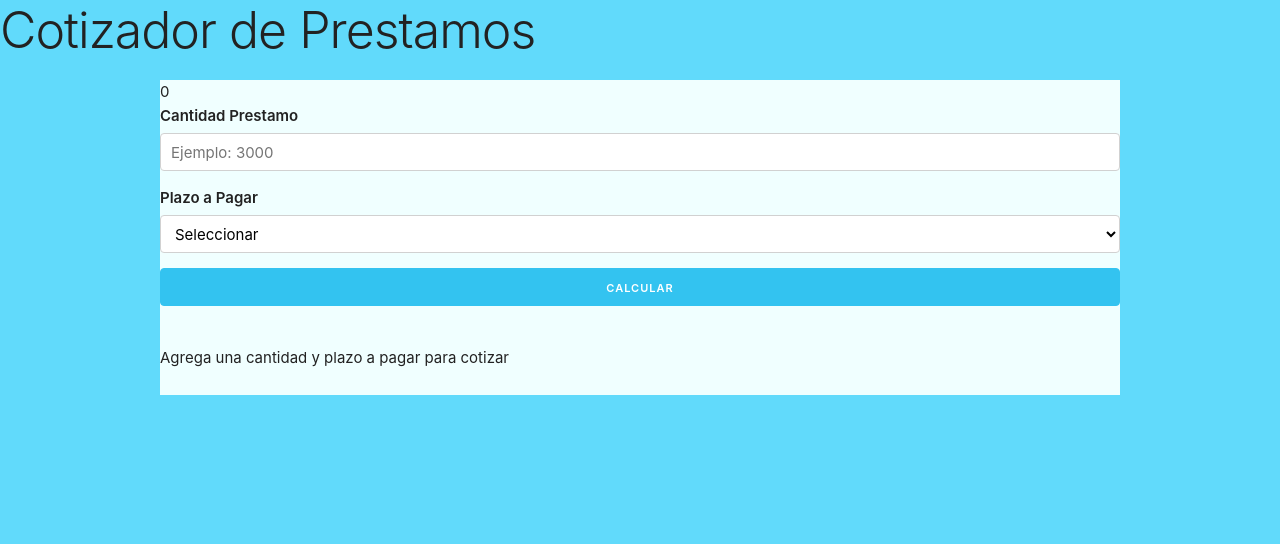
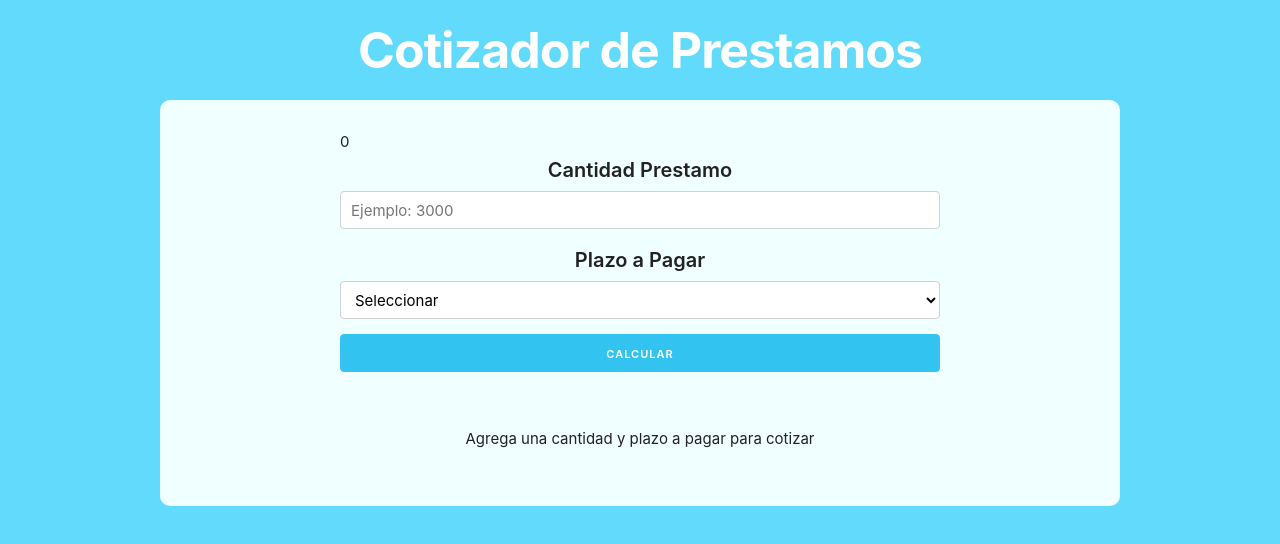
Before and after one commit to JhonTrujillo/prestamo, a React (Create React App) app: page / in a window 1280 px wide. Shown: the top 544 px of the page. Built offline with nearby package versions, Linux system fonts and the light colour scheme.

Commit message:
Feat: agregando Styles

```diff
--- a/src/index.css
+++ b/src/index.css
@@ -1,3 +1,7 @@
+html {
+  height: 100%;
+}
+
 body {
   margin: 0;
   font-family: -apple-system, BlinkMacSystemFont, 'Segoe UI', 'Roboto', 'Oxygen',
@@ -12,6 +16,44 @@ code {
     monospace;
 }
 
-#body{
-  background-color: aqua;
+h1 {
+  color: white;
+  text-transform: uppsecase;
+  text-align: center;
+  margin-top: 2rem;
+  font-weight: bold;
 }
+
+.container {
+  background-color: white;
+  padding: 1rem;
+  border-radius: 1rem;
+  margin-top: 2rem;
+  height: 100%;
+}
+
+form,
+.mensaje {
+  padding: 2rem;
+  max-width: 600px;
+  margin: 0 auto;
+}
+
+.mensaje {
+  text-align: center;
+}
+
+.resultado {
+  border: 2px solid #000bd7;
+  padding: 3rem ;
+}
+
+form label {
+  text-align: center;
+  font-size: 2rem;
+}
+
+input[type="submit"]:disabled {
+  opacity: 2;
+  color: black;
+}
```
